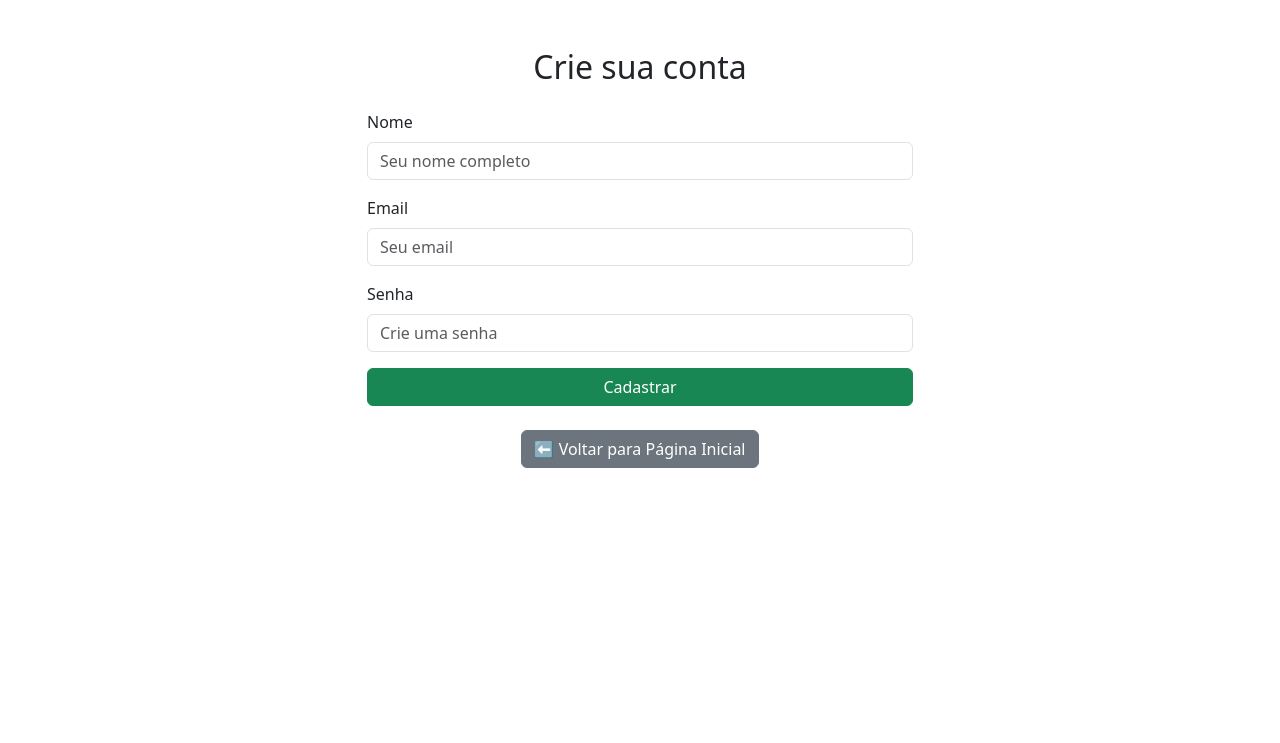
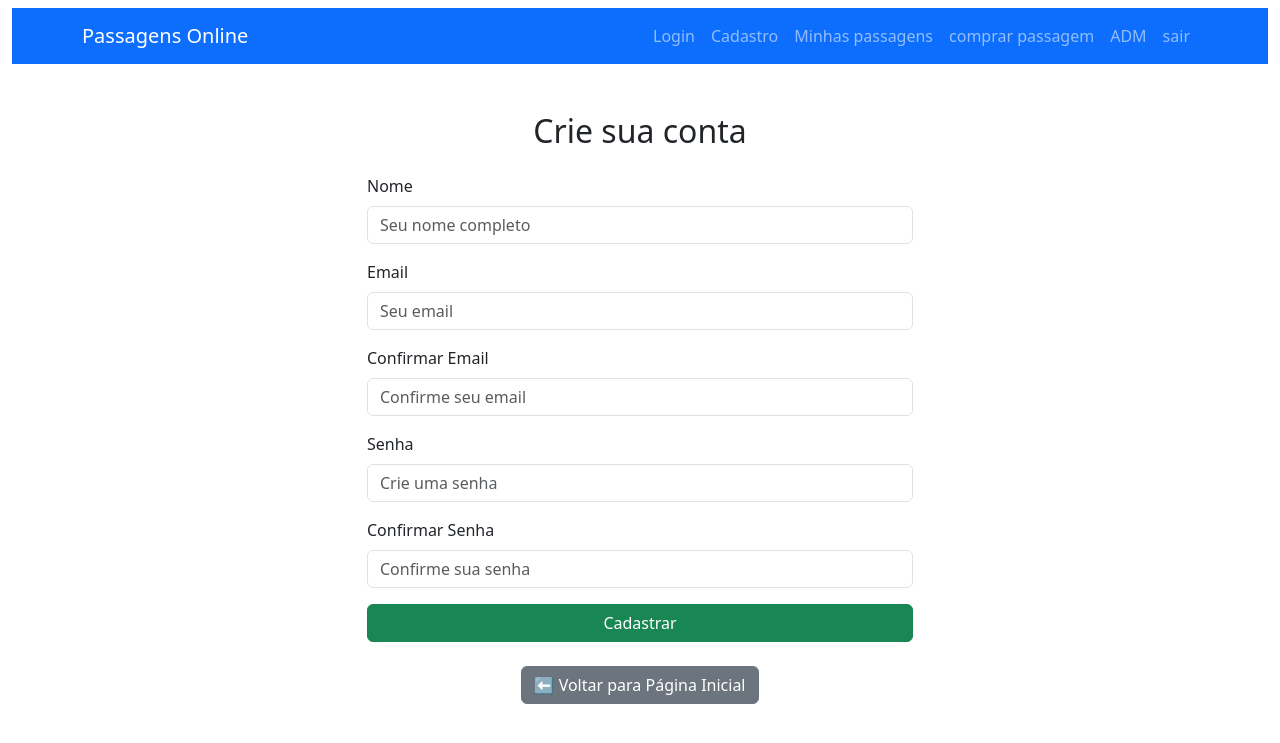
Before and after one commit to ScoobyTT/Site_Aeroporto, a Flask app: template app/templates/cadastro.html in a window 1280 px wide. Shown: the top 743 px of the page. Run offline with Flask 3, Linux system fonts and the light colour scheme; the template is opened without the code that fills it: values that come from a table or form of the project are taken from there, others are empty.

Commit message:
Update cadastro.html for form field names

```diff
--- a/app/templates/cadastro.html
+++ b/app/templates/cadastro.html
@@ -1,6 +1,32 @@
 {% extends 'base.html' %}
 
 {% block content %}
+<!-- Navbar -->
+<nav class="navbar navbar-expand-lg navbar-dark bg-primary">
+    <div class="container">
+        <a class="navbar-brand" href="{{ url_for('homepage') }}">Passagens Online</a>
+        <button class="navbar-toggler" type="button" data-bs-toggle="collapse" data-bs-target="#navbarNav">
+            <span class="navbar-toggler-icon"></span>
+        </button>
+        <div class="collapse navbar-collapse" id="navbarNav">
+            <ul class="navbar-nav ms-auto">
+                <li class="nav-item"><a class="nav-link" href="{{ url_for('login') }}">Login</a></li>
+                <li class="nav-item"><a class="nav-link" href="{{ url_for('cadastro')}}">Cadastro</a></li>
+                <li class="nav-item"><a class="nav-link" href="{{ url_for('voos') }}">Minhas passagens</a></li>
+                <li class="nav-item"><a class="nav-link" href="{{ url_for('comprar_pass') }}">comprar passagem</a></li>
+                <li class="nav-item"><a class="nav-link" href="{{ url_for('config') }}">ADM</a></li>
+                <li class="nav-item"><a class="nav-link" href="{{ url_for('logout') }}">sair</a></li>
+
+
+
+                </li>
+
+            </ul>
+        </div>
+    </div>
+</nav>
+
+
  <div class="container mt-5">
         <div class="row justify-content-center">
             <div class="col-md-6">
@@ -19,13 +45,19 @@
                     </div>
 
                     <div class="mb-3">
+                        {{ form.confirmar_email.label(class="form-label") }}
+                        {{ form.confirmar_email(class="form-control", placeholder="Confirme seu email") }}
+                    </div>
+
+                    <div class="mb-3">
                         {{ form.senha.label(class="form-label") }}
                         {{ form.senha(class="form-control", placeholder="Crie uma senha") }}
                     </div>
 
                     <div class="mb-3">
-                        {{ form.confirmSenha.label(class="form-label") }}
-                        {{ form.confirmSenha(class="form-control", placeholder="Confirme sua senha") }}
+                        {{ form.confirmar_senha.label(class="form-label") }}
+                        {{ form.confirmar_senha(class="form-control", placeholder="Confirme sua senha") }}
+
                     </div>
 
                     <div class="d-grid">
```
